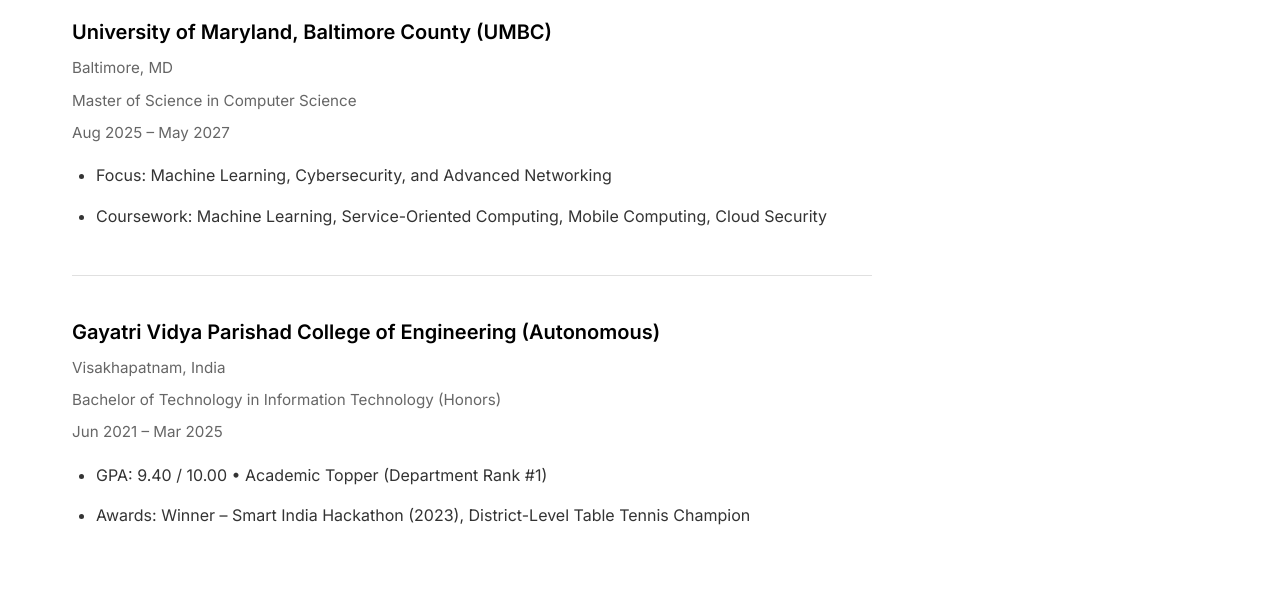
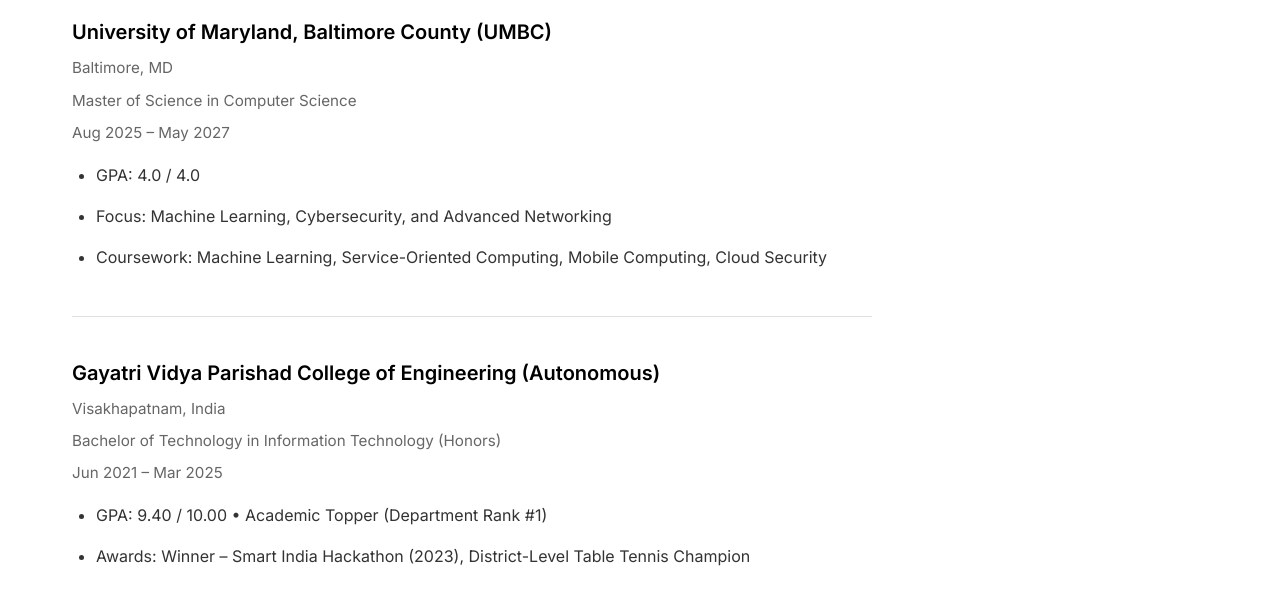
Before and after one commit to monikabattula/my-prot, a website: page about.html in a window 1280 px wide. Shown: the part 187-800 px from the top of the page. Drawn offline with Linux system fonts and the light colour scheme.

Commit message:
Add GPA information to education section

```diff
--- a/about.html
+++ b/about.html
@@ -49,6 +49,7 @@
                         <p class="degree">Master of Science in Computer Science</p>
                         <p class="date">Aug 2025 – May 2027</p>
                         <ul>
+                            <li>GPA: 4.0 / 4.0</li>
                             <li>Focus: Machine Learning, Cybersecurity, and Advanced Networking</li>
                             <li>Coursework: Machine Learning, Service-Oriented Computing, Mobile Computing, Cloud Security</li>
                         </ul>
```
